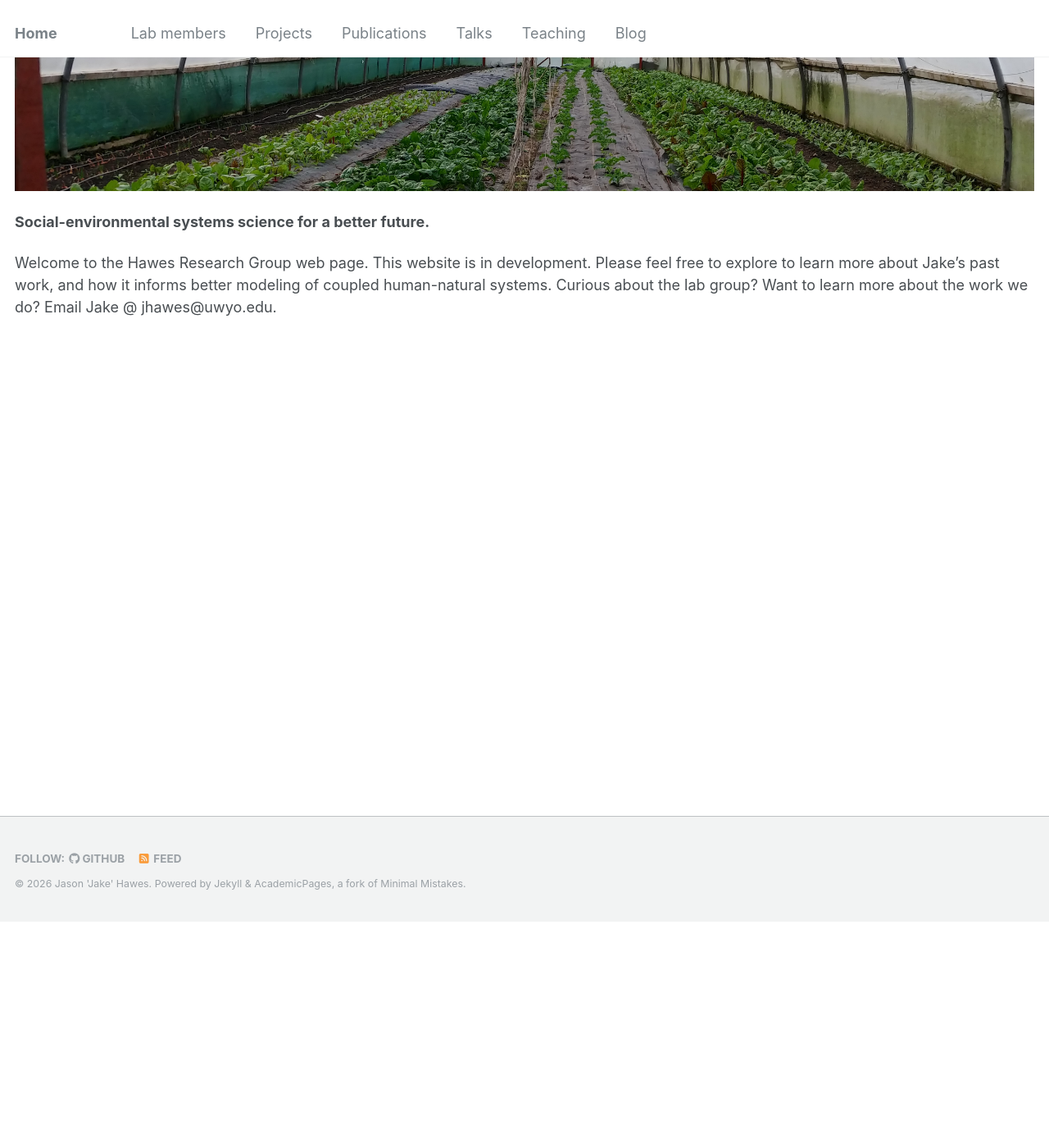
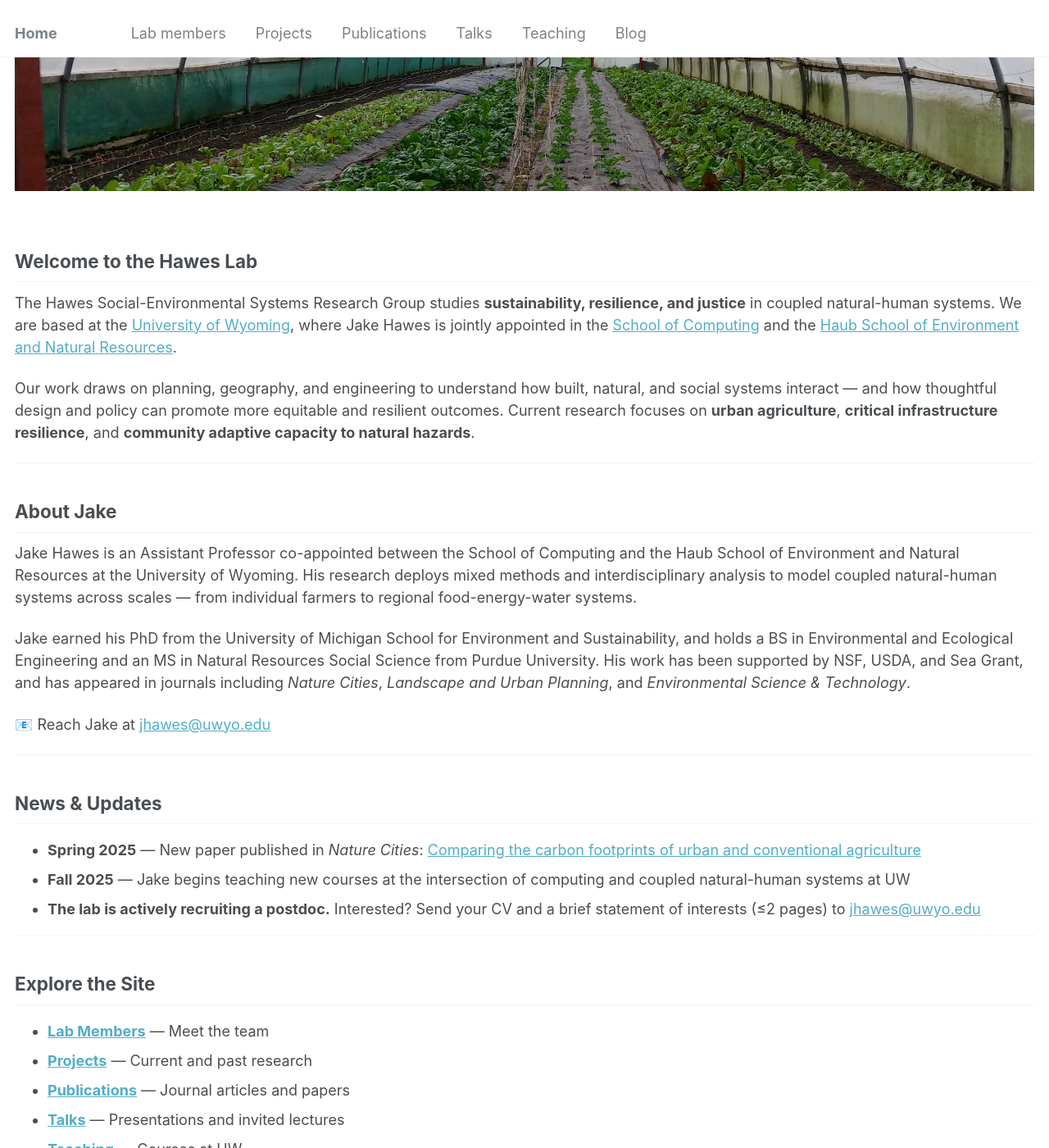
Before and after one commit to jkhawes/jkhawes.github.io, a Jekyll site: the page built from _pages/about.md, in a window 1280 px wide and 1400 px high, scrolled down 276 px. Shown: the whole window at 82% size. Built offline with Jekyll 4.4.1, drawn with Linux system fonts in a browser that asks for light colours.

Commit message:
Update about.md

```diff
--- a/_pages/about.md
+++ b/_pages/about.md
@@ -6,8 +6,39 @@ redirect_from:
   - /about/
   - /about.html
 ---
-<img src="../images/Sutton_clipped.jpg" alt="Raised bed in an urban garden" style="width:100%; height:auto;">
 
-**Social-environmental systems science for a better future.**
+<img src="../images/Sutton_clipped.jpg" alt="Raised bed in an urban garden" style="width:100%; height:auto; margin-bottom:1.5em;">
 
-Welcome to the Hawes Research Group web page. This website is in development. Please feel free to explore to learn more about Jake's past work, and how it informs better modeling of coupled human-natural systems. Curious about the lab group? Want to learn more about the work we do? Email Jake @ jhawes@uwyo.edu.
+## Welcome to the Hawes Lab
+
+The Hawes Social-Environmental Systems Research Group studies **sustainability, resilience, and justice** in coupled natural-human systems. We are based at the [University of Wyoming](https://www.uwyo.edu), where Jake Hawes is jointly appointed in the [School of Computing](https://www.uwyo.edu/cosc/) and the [Haub School of Environment and Natural Resources](https://www.uwyo.edu/haub/).
+
+Our work draws on planning, geography, and engineering to understand how built, natural, and social systems interact — and how thoughtful design and policy can promote more equitable and resilient outcomes. Current research focuses on **urban agriculture**, **critical infrastructure resilience**, and **community adaptive capacity to natural hazards**.
+
+---
+
+## About Jake
+
+Jake Hawes is an Assistant Professor co-appointed between the School of Computing and the Haub School of Environment and Natural Resources at the University of Wyoming. His research deploys mixed methods and interdisciplinary analysis to model coupled natural-human systems across scales — from individual farmers to regional food-energy-water systems.
+
+Jake earned his PhD from the University of Michigan School for Environment and Sustainability, and holds a BS in Environmental and Ecological Engineering and an MS in Natural Resources Social Science from Purdue University. His work has been supported by NSF, USDA, and Sea Grant, and has appeared in journals including *Nature Cities*, *Landscape and Urban Planning*, and *Environmental Science & Technology*.
+
+📧 Reach Jake at [jhawes@uwyo.edu](mailto:jhawes@uwyo.edu)
+
+---
+
+## News & Updates
+
+- **Spring 2025** — New paper published in *Nature Cities*: [Comparing the carbon footprints of urban and conventional agriculture](https://www.nature.com/articles/s44284-023-00023-3)
+- **Fall 2025** — Jake begins teaching new courses at the intersection of computing and coupled natural-human systems at UW
+- **The lab is actively recruiting a postdoc.** Interested? Send your CV and a brief statement of interests (≤2 pages) to [jhawes@uwyo.edu](mailto:jhawes@uwyo.edu)
+
+---
+
+## Explore the Site
+
+- [**Lab Members**](/lab-members/) — Meet the team
+- [**Projects**](/projects/) — Current and past research
+- [**Publications**](/publications/) — Journal articles and papers
+- [**Talks**](/talks/) — Presentations and invited lectures
+- [**Teaching**](/teaching/) — Courses at UW
```
